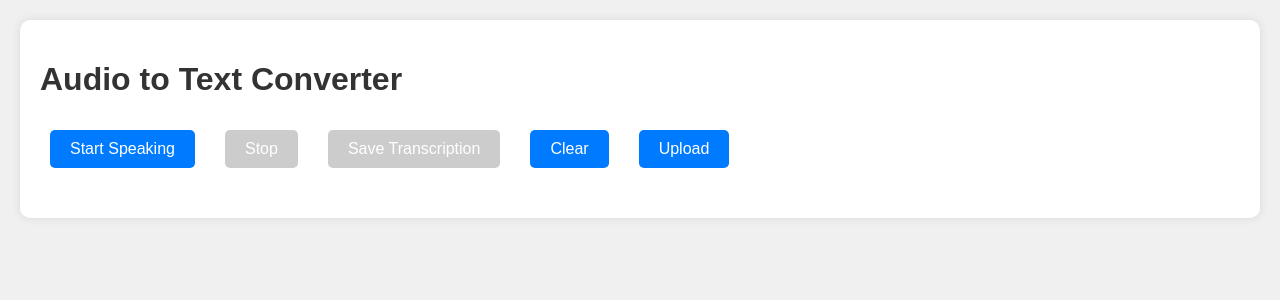
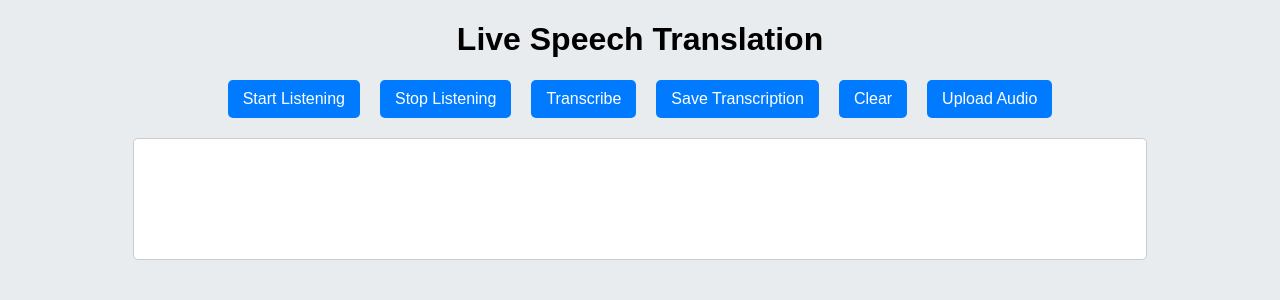
Before and after one commit to nitesh-2003/Audio-Transcription, a Flask app: page / in a window 1280 px wide. Shown: the top 300 px of the page. Run offline with Flask 3, Linux system fonts and the light colour scheme.

Commit message:
Updating the code

```diff
--- a/app.py
+++ b/app.py
@@ -1,75 +1,120 @@
 import os
-import tempfile
 import speech_recognition as sr
-from flask import Flask, request, jsonify, render_template
-from pydub import AudioSegment
-from googletrans import Translator
+from flask import Flask, render_template, request, jsonify
+from transformers import MarianMTModel, MarianTokenizer
+from langdetect import detect
+import threading
+import time
+from datetime import datetime
 
+# Initialize Flask app
 app = Flask(__name__)
 
-def convert_to_wav(file_path):
-    audio = AudioSegment.from_file(file_path)
-    wav_path = os.path.splitext(file_path)[0] + ".wav"
-    audio.export(wav_path, format="wav")
-    return wav_path
+# Load the MarianMT model and tokenizer for multi-language to English translation
+model_name = 'Helsinki-NLP/opus-mt-mul-en'
+tokenizer = MarianTokenizer.from_pretrained(model_name)
+model = MarianMTModel.from_pretrained(model_name)
 
+# Global variables
+translated_text_global = ""
+is_listening = False
+recognizer = sr.Recognizer()
+
+# Function to detect language
+def detect_language(text):
+    return detect(text)
+
+# Function to translate text to English
+def translate_to_english(text):
+    inputs = tokenizer(text, return_tensors="pt", padding=True, truncation=True, max_length=512)
+    translated = model.generate(**inputs)
+    translated_text = [tokenizer.decode(t, skip_special_tokens=True) for t in translated]
+    return translated_text[0]
+
+# Speech recognition and translation in a separate thread
+def recognize_and_translate():
+    global translated_text_global, is_listening
+
+    with sr.Microphone() as source:
+        print("Listening...")
+        recognizer.adjust_for_ambient_noise(source)
+
+        while is_listening:
+            try:
+                audio = recognizer.listen(source, timeout=5)
+                speech_text = recognizer.recognize_google(audio)
+                detected_language = detect_language(speech_text)
+
+                if detected_language != 'en':
+                    translated_text = translate_to_english(speech_text)
+                else:
+                    translated_text = speech_text
+
+                translated_text_global = translated_text
+                print(f"Translated: {translated_text}")
+
+            except sr.UnknownValueError:
+                print("Could not understand the audio.")
+            except sr.RequestError as e:
+                print(f"Could not request results: {e}")
+            time.sleep(1)  # Add a delay to prevent rapid firing
+
+# Route for the main page
 @app.route('/')
 def index():
     return render_template('index.html')
 
-@app.route('/convert', methods=['POST'])
-def convert_audio_to_text():
-    if 'audio' not in request.files:
-        return jsonify({'error': 'No audio file provided'}), 400
+# API route to start listening
+@app.route('/start_listening', methods=['POST'])
+def start_listening():
+    global is_listening
+    is_listening = True
+    threading.Thread(target=recognize_and_translate, daemon=True).start()
+    return jsonify({'success': True})
 
-    audio_file = request.files['audio']
-    if audio_file.filename == '':
-        return jsonify({'error': 'No selected file'}), 400
+# API route to stop listening
+@app.route('/stop_listening', methods=['POST'])
+def stop_listening():
+    global is_listening
+    is_listening = False
+    return jsonify({'success': True})
+
+# API route to fetch the latest translated text
+@app.route('/get_translation', methods=['GET'])
+def get_translation():
+    global translated_text_global
+    return jsonify({'translated_text': translated_text_global})
+
+# API route to clear the translation text
+@app.route('/clear_translation', methods=['POST'])
+def clear_translation():
+    global translated_text_global
+    translated_text_global = ""  # Clear the global variable
+    return jsonify({'success': True})
+
+# API route to save transcription
+@app.route('/save_transcription', methods=['POST'])
+def save_transcription():
+    global translated_text_global
+    if not translated_text_global:
+        return jsonify({'error': 'No transcription available to save.'}), 400
+
+    # Ensure the 'transcriptions' folder exists
+    transcriptions_folder = 'transcriptions'
+    if not os.path.exists(transcriptions_folder):
+        os.makedirs(transcriptions_folder)
+
+    # Save the transcription to a file with a date and time stamp
+    current_time = datetime.now().strftime("%Y-%m-%d_%H-%M-%S")
+    file_name = f"transcription_{current_time}.txt"
+    file_path = os.path.join(transcriptions_folder, file_name)
 
     try:
-        # Save the uploaded file to a temporary directory
-        temp_dir = tempfile.mkdtemp()
-        audio_file_path = os.path.join(temp_dir, audio_file.filename)
-        audio_file.save(audio_file_path)
-
-        # Convert the file to WAV format if necessary
-        if not audio_file_path.endswith('.wav'):
-            audio_file_path = convert_to_wav(audio_file_path)
-
-        recognizer = sr.Recognizer()
-        with sr.AudioFile(audio_file_path) as source:
-            audio_data = recognizer.record(source)
-            # Recognize speech with automatic language detection
-            text = recognizer.recognize_google(audio_data, language='auto')
-
-        # Translate the text to English
-        translator = Translator()
-        translated_text = translator.translate(text, dest='en').text
-
-        return jsonify({'text': translated_text})
-    except sr.UnknownValueError:
-        return jsonify({'error': 'Speech recognition could not understand the audio'}), 400
-    except sr.RequestError:
-        return jsonify({'error': 'Could not request results from the speech recognition service'}), 500
+        with open(file_path, 'w') as file:
+            file.write(translated_text_global)
+        return jsonify({'success': True, 'file_path': file_path})
     except Exception as e:
         return jsonify({'error': str(e)}), 500
-    finally:
-        # Clean up temporary files
-        if os.path.exists(audio_file_path):
-            os.remove(audio_file_path)
-        if os.path.exists(temp_dir):
-            os.rmdir(temp_dir)
-
-@app.route('/save', methods=['POST'])
-def save_transcription():
-    if 'text' not in request.form:
-        return jsonify({'error': 'No text provided'}), 400
-
-    text = request.form['text']
-    with open('transcription.txt', 'w') as file:
-        file.write(text)
-
-    return jsonify({'success': True})
 
 if __name__ == '__main__':
     app.run(debug=True)
--- a/static/styles.css
+++ b/static/styles.css
@@ -1,42 +1,46 @@
 body {
     font-family: Arial, sans-serif;
     margin: 20px;
-    background-color: #f0f0f0;
+    background-color: #e9ecef; /* Light gray background */
 }
 
 h1 {
-    color: #333;
+    text-align: center;
 }
 
-button {
-    padding: 10px 20px;
-    margin: 10px;
-    border: none;
-    background-color: #007bff;
-    color: white;
-    font-size: 16px;
-    cursor: pointer;
-    border-radius: 5px;
+.button-container {
+    display: flex;
+    justify-content: center;
+    margin-bottom: 20px;
 }
 
-button:disabled {
-    background-color: #cccccc;
+.button-container button {
+    margin: 0 10px;
+    padding: 10px 15px;
+    font-size: 16px;
+    color: white; /* Button text color */
+    background-color: #007bff; /* Blue background */
+    border: none;
+    border-radius: 5px;
+    cursor: pointer;
+    transition: background-color 0.3s;
 }
 
-#status, #result {
-    margin: 20px 0;
-    font-size: 18px;
+.button-container button:hover {
+    background-color: #0056b3; /* Darker blue on hover */
 }
 
-.container {
-    background-color: white;
-    padding: 20px;
-    border-radius: 10px;
-    box-shadow: 0 0 10px rgba(0, 0, 0, 0.1);
+.translated-text-box {
+    border: 1px solid #ccc;
+    border-radius: 5px;
+    padding: 10px;
+    width: 80%;
+    margin: 0 auto;
+    background-color: #ffffff; /* White background for the text box */
 }
 
-.buttons {
-    display: flex;
-    flex-wrap: wrap;
-    gap: 10px;
+.translated-text {
+    min-height: 100px; /* Adjust height as needed */
+    font-size: 18px;
+    white-space: pre-wrap; /* Preserve whitespace and line breaks */
 }
--- a/templates/index.html
+++ b/templates/index.html
@@ -1,183 +1,116 @@
 <!DOCTYPE html>
-<html>
+<html lang="en">
 <head>
-    <title>Audio to Text Converter</title>
-    <link rel="stylesheet" type="text/css" href="{{ url_for('static', filename='styles.css') }}">
+    <meta charset="UTF-8">
+    <meta name="viewport" content="width=device-width, initial-scale=1.0">
+    <title>Live Speech Translation</title>
+    <link rel="stylesheet" href="../static/styles.css">
 </head>
 <body>
-    <div class="container">
-        <h1>Audio to Text Converter</h1>
-        <div class="buttons">
-            <button id="startButton">Start Speaking</button>
-            <button id="stopButton" disabled>Stop</button>
-            <button id="saveButton" disabled>Save Transcription</button>
-            <button id="clearButton">Clear</button>
-            <input type="file" id="uploadInput" accept="audio/*" style="display: none;">
-            <button id="uploadButton">Upload</button>
-        </div>
-        <p id="status"></p>
-        <p id="result"></p>
+    <h1>Live Speech Translation</h1>
+    <div class="button-container">
+        <button id="startButton">Start Listening</button>
+        <button id="stopButton">Stop Listening</button>
+        <button id="transcribeButton">Transcribe</button>
+        <button id="saveButton">Save Transcription</button>
+        <button id="clearButton">Clear</button>
+        <button id="uploadButton">Upload Audio</button>
+        <input type="file" id="audioFileInput" style="display:none;" accept="audio/*" />
+    </div>
+    <div class="translated-text-box">
+        <div class="translated-text" id="translatedText"></div>
     </div>
 
     <script>
-        let mediaRecorder;
-        let audioChunks = [];
-        let transcription = '';
+        let listening = false;
 
-        function encodeWAV(samples, sampleRate) {
-            const buffer = new ArrayBuffer(44 + samples.length * 2);
-            const view = new DataView(buffer);
-
-            function writeString(view, offset, string) {
-                for (let i = 0; i < string.length; i++) {
-                    view.setUint8(offset + i, string.charCodeAt(i));
-                }
-            }
-
-            function floatTo16BitPCM(output, offset, input) {
-                for (let i = 0; i < input.length; i++, offset += 2) {
-                    const s = Math.max(-1, Math.min(1, input[i]));
-                    output.setInt16(offset, s < 0 ? s * 0x8000 : s * 0x7FFF, true);
-                }
-            }
-
-            writeString(view, 0, 'RIFF');
-            view.setUint32(4, 36 + samples.length * 2, true);
-            writeString(view, 8, 'WAVE');
-            writeString(view, 12, 'fmt ');
-            view.setUint32(16, 16, true);
-            view.setUint16(20, 1, true);
-            view.setUint16(22, 1, true);
-            view.setUint32(24, sampleRate, true);
-            view.setUint32(28, sampleRate * 2, true);
-            view.setUint16(32, 2, true);
-            view.setUint16(34, 16, true);
-            writeString(view, 36, 'data');
-            view.setUint32(40, samples.length * 2, true);
-
-            floatTo16BitPCM(view, 44, samples);
-
-            return new Blob([view], { type: 'audio/wav' });
-        }
-
-        document.getElementById('startButton').onclick = () => {
-    // Clear previous transcription before starting a new one
-    transcription = '';
-    document.getElementById('result').textContent = '';
-
-    navigator.mediaDevices.getUserMedia({ audio: true })
-        .then(stream => {
-            mediaRecorder = new MediaRecorder(stream);
-            mediaRecorder.start();
-            document.getElementById('status').textContent = "Recording...";
-            document.getElementById('startButton').disabled = true;
-            document.getElementById('stopButton').disabled = false;
-            document.getElementById('saveButton').disabled = true;
-
-            audioChunks = []; // Reset the audioChunks array
-
-            mediaRecorder.ondataavailable = event => {
-                audioChunks.push(event.data);
-            };
-
-            mediaRecorder.onstop = () => {
-                const audioBlob = new Blob(audioChunks, { type: 'audio/webm' });
-                const reader = new FileReader();
-                reader.readAsArrayBuffer(audioBlob);
-                reader.onloadend = () => {
-                    const audioContext = new AudioContext();
-                    audioContext.decodeAudioData(reader.result, buffer => {
-                        const samples = buffer.getChannelData(0);
-                        const wavBlob = encodeWAV(samples, buffer.sampleRate);
-                        const formData = new FormData();
-                        formData.append('audio', wavBlob, 'audio.wav');
-
-                        fetch('/convert', {
-                            method: 'POST',
-                            body: formData
-                        })
-                        .then(response => response.json())
-                        .then(data => {
-                            if (data.text) {
-                                transcription = data.text;
-                                document.getElementById('result').textContent = "Transcription: " + data.text;
-                                document.getElementById('saveButton').disabled = false;
-                            } else {
-                                document.getElementById('result').textContent = "Error: " + data.error;
-                            }
-                            document.getElementById('status').textContent = "";
-                        });
-                    });
-                };
-            };
-        });
-};
-
-
-        document.getElementById('stopButton').onclick = () => {
-            mediaRecorder.stop();
-            document.getElementById('status').textContent = "Processing...";
-            document.getElementById('startButton').disabled = false;
-            document.getElementById('stopButton').disabled = true;
-        };
-
-        document.getElementById('saveButton').onclick = () => {
-            if (transcription) {
-                const formData = new FormData();
-                formData.append('text', transcription);
-
-                fetch('/save', {
-                    method: 'POST',
-                    body: formData
-                })
+        document.getElementById('startButton').onclick = function() {
+            fetch('/start_listening', { method: 'POST' })
                 .then(response => response.json())
                 .then(data => {
                     if (data.success) {
-                        alert('Transcription saved successfully');
-                    } else {
-                        alert('Error saving transcription');
+                        listening = true;
+                        document.getElementById('translatedText').innerText = 'Listening...';
                     }
                 });
-            }
         };
 
-        document.getElementById('clearButton').onclick = () => {
-            transcription = '';
-            document.getElementById('result').textContent = '';
-            document.getElementById('saveButton').disabled = true;
-            document.getElementById('startButton').disabled = false;
-            document.getElementById('stopButton').disabled = true;
-        document.getElementById('status').textContent = '';
+        document.getElementById('stopButton').onclick = function() {
+            fetch('/stop_listening', { method: 'POST' })
+                .then(response => response.json())
+                .then(data => {
+                    if (data.success) {
+                        listening = false;
+                        document.getElementById('translatedText').innerText = 'Stopped Listening.';
+                    }
+                });
         };
 
-
-        document.getElementById('uploadButton').onclick = () => {
-            document.getElementById('uploadInput').click();
+        document.getElementById('transcribeButton').onclick = function() {
+            fetch('/get_translation')
+                .then(response => response.json())
+                .then(data => {
+                    if (data.translated_text) {
+                        document.getElementById('translatedText').innerText = data.translated_text;
+                    }
+                });
         };
 
-        document.getElementById('uploadInput').onchange = (event) => {
-            const file = event.target.files[0];
-            if (file) {
-                const formData = new FormData();
-                formData.append('audio', file);
-
-                fetch('/convert', {
-                    method: 'POST',
-                    body: formData
-                })
+        document.getElementById('saveButton').onclick = function() {
+            fetch('/save_transcription', { method: 'POST' })
                 .then(response => response.json())
                 .then(data => {
-                    if (data.text) {
-                        transcription = data.text;
-                        document.getElementById('result').textContent = "Transcription: " + data.text;
-                        document.getElementById('saveButton').disabled = false;
+                    if (data.success) {
+                        alert('Transcription saved: ' + data.file_path);
                     } else {
-                        document.getElementById('result').textContent = "Error: " + data.error;
+                        alert('Error: ' + data.error);
                     }
-                    document.getElementById('status').textContent = "";
                 });
+        };
+
+        document.getElementById('clearButton').onclick = function() {
+            fetch('/clear_translation', { method: 'POST' })
+                .then(response => response.json())
+                .then(data => {
+                    if (data.success) {
+                        document.getElementById('translatedText').innerText = '';  // Clear the displayed text
+                    }
+                });
+        };
+
+        document.getElementById('uploadButton').onclick = function() {
+            document.getElementById('audioFileInput').click();
+        };
+
+        document.getElementById('audioFileInput').onchange = function(event) {
+            const file = event.target.files[0];
+            const formData = new FormData();
+            formData.append('audio', file);
+
+            fetch('/upload_audio', {
+                method: 'POST',
+                body: formData
+            })
+            .then(response => response.json())
+            .then(data => {
+                if (data.transcription) {
+                    document.getElementById('translatedText').innerText = data.transcription;
+                } else {
+                    alert('Error: ' + data.error);
+                }
+            });
+        };
+
+        // Polling the Flask server every 2 seconds to fetch the latest translation only if listening
+        setInterval(function() {
+            if (listening) {
+                fetch('/get_translation')
+                    .then(response => response.json())
+                    .then(data => {
+                        document.getElementById('translatedText').innerText = data.translated_text || '';
+                    });
             }
-        };
+        }, 2000);
     </script>
 </body>
 </html>
```
